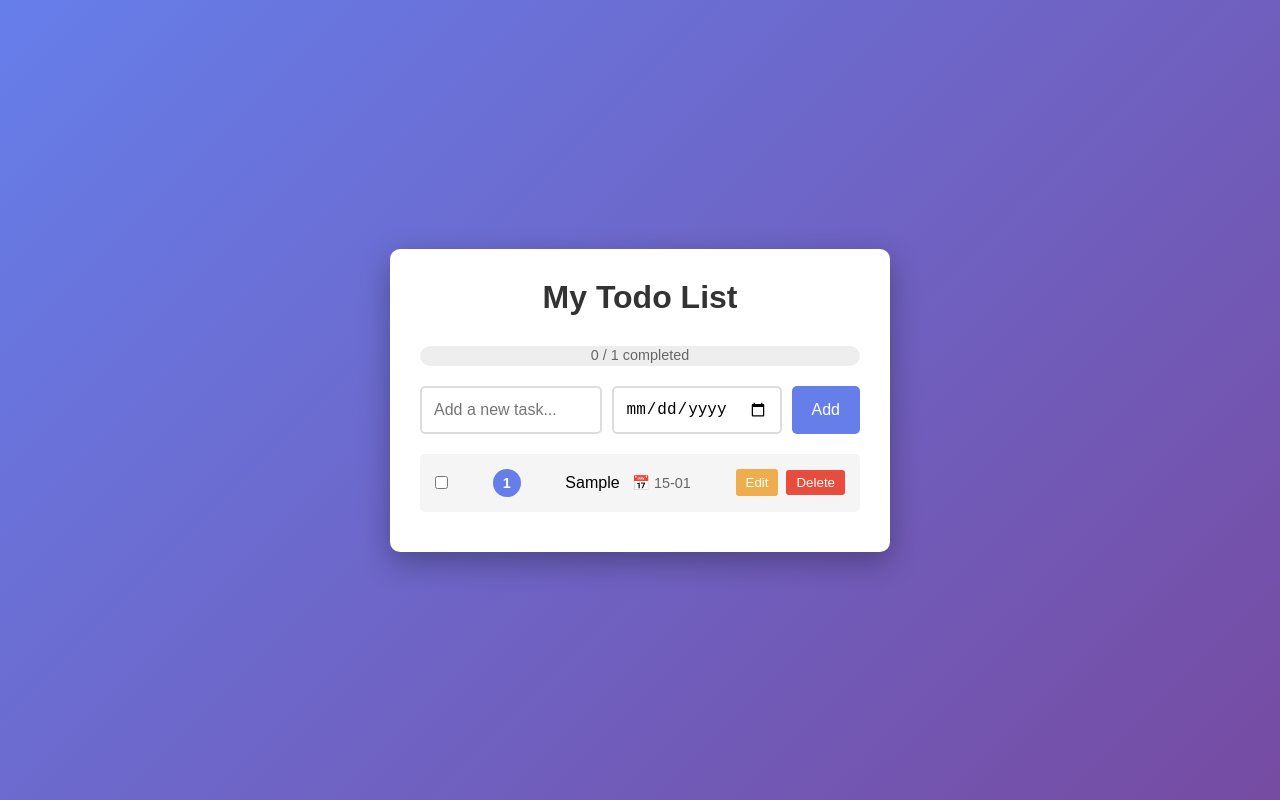
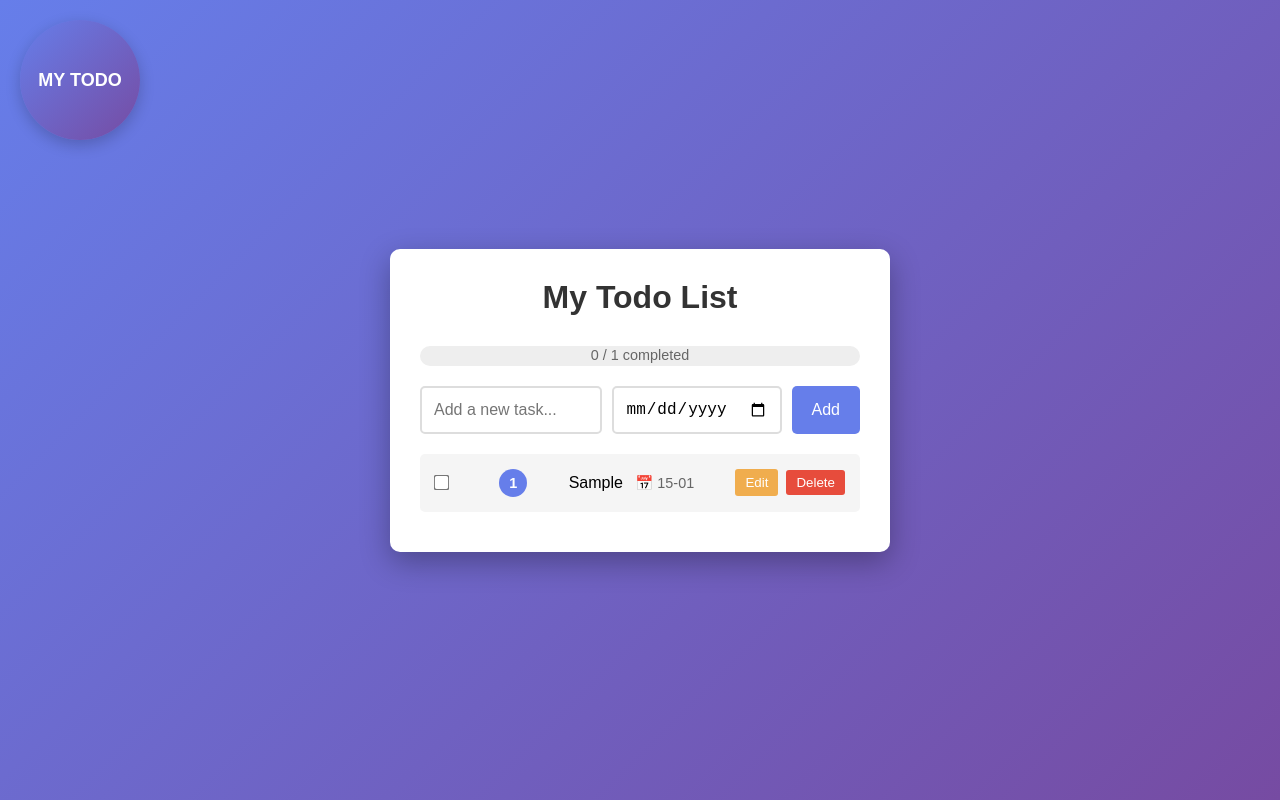
Before and after one commit to raina-adi/TODO-, a website: page index.html in a window 1280 px wide. Both pictures are taken after typing "Sample", "2020-01-15" into the empty fields and a click on the button "Add". Drawn offline with Linux system fonts and the light colour scheme; no server answers.

Commit message:
updated project

```diff
--- a/index.html
+++ b/index.html
@@ -8,6 +8,7 @@
 </head>
 <body>
     <div class="container">
+        <div class="circle">My Todo</div>
         <h1>My Todo List</h1>
 
         <div id="progressContainer">
--- a/style.css
+++ b/style.css
@@ -21,6 +21,26 @@ body {
     padding: 30px;
     width: 100%;
     max-width: 500px;
+    position: relative;
+}
+
+.circle {
+    position: fixed;
+    top: 20px;
+    left: 20px;
+    width: 120px;
+    height: 120px;
+    background: linear-gradient(135deg, #667eea 0%, #764ba2 100%);
+    border-radius: 50%;
+    display: flex;
+    align-items: center;
+    justify-content: center;
+    color: white;
+    font-weight: bold;
+    font-size: 18px;
+    text-transform: uppercase;
+    box-shadow: 0 5px 15px rgba(0, 0, 0, 0.2);
+    z-index: 10;
 }
 
 h1 {
@@ -193,3 +213,16 @@ button[type="submit"]:hover {
     font-size: 0.9rem;
     flex-shrink: 0;
 }
+
+/* Completed task styling */
+#todoList li.completed {
+    opacity: 0.6;
+    text-decoration: line-through;
+}
+
+/* Checkbox styling */
+.complete-checkbox {
+    margin-right: 10px;
+    transform: scale(1.2);
+    accent-color: #667eea;
+}
```
